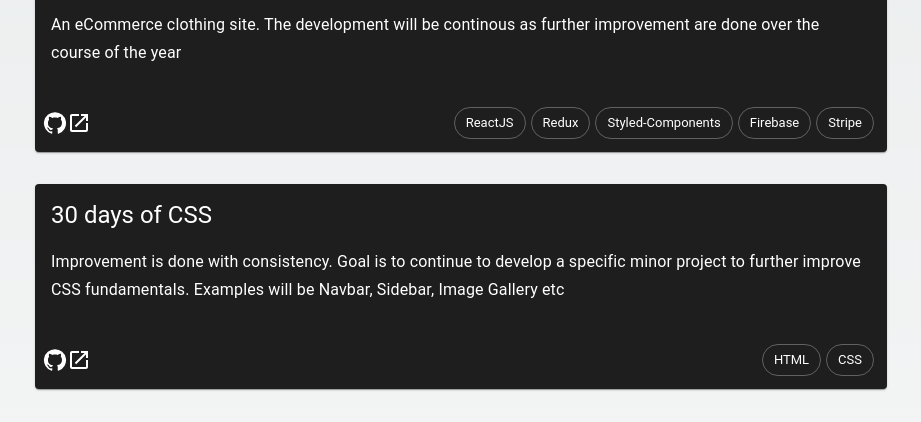
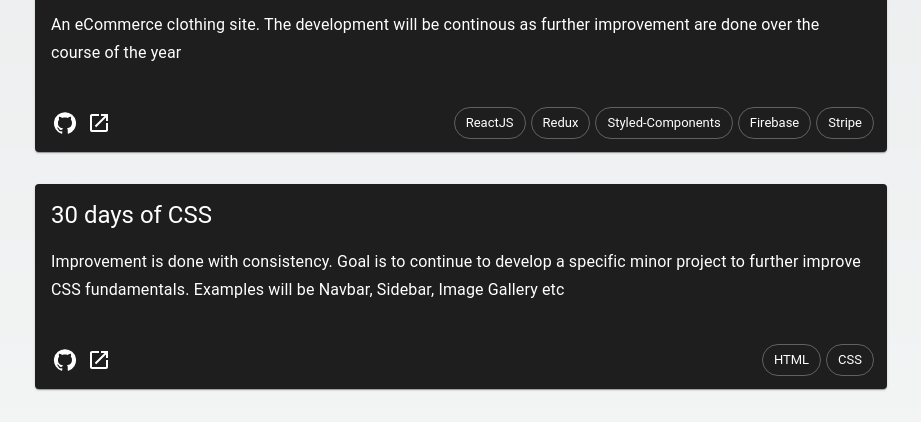
Before and after one commit to steven-ossorio/portfolio, a Next.js app in the folder portfolio/: page / in a window 1280 px wide. Shown: the part 1800-2222 px from the top of the page, without its empty margins (179-1100 px from the left). Built offline with nearby package versions, Linux system fonts and the light colour scheme.

Commit message:
Minor fixes to links

```diff
--- a/portfolio/component/projects.component.jsx
+++ b/portfolio/component/projects.component.jsx
@@ -93,7 +93,11 @@ const Project = ({ title, description, tags, links }) => {
           <div className="links">
             {links.map((linkItem) => {
               return (
-                <Link href={linkItem.href}>
+                <Link
+                  style={{ marginLeft: "10px" }}
+                  key={linkItem.name}
+                  href={linkItem.href}
+                >
                   <linkItem.icon />
                 </Link>
               );
--- a/portfolio/pages/css/index.js
+++ b/portfolio/pages/css/index.js
@@ -38,7 +38,7 @@ const Resume = () => {
     <Container>
       {cssProjects.map((project) => {
         return (
-          <Card sx={{ maxWidth: 500 }}>
+          <Card sx={{ maxWidth: 500 }} key={project.id}>
             <CardHeader title={project.title} subheader={project.subheader} />
             <CardMedia
               component="img"
@@ -51,9 +51,9 @@ const Resume = () => {
               <IconButton aria-label="open github" href={project.github}>
                 <project.githubIcon />
               </IconButton>
-              <Link href={`/css/${project.id}`}>
+              <IconButton aria-label="open project" href={`/css/${project.id}`}>
                 <project.openInNew />
-              </Link>
+              </IconButton>
             </CardActions>
           </Card>
         );
```
